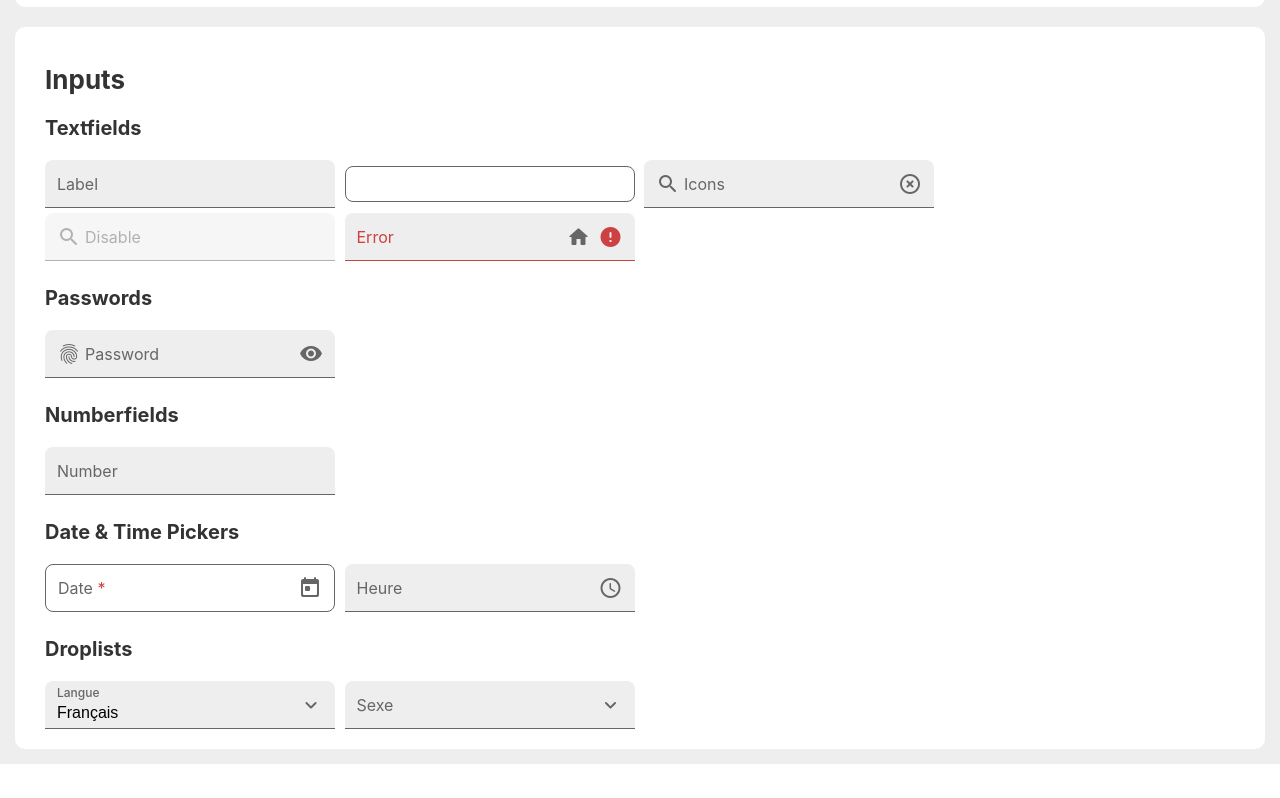
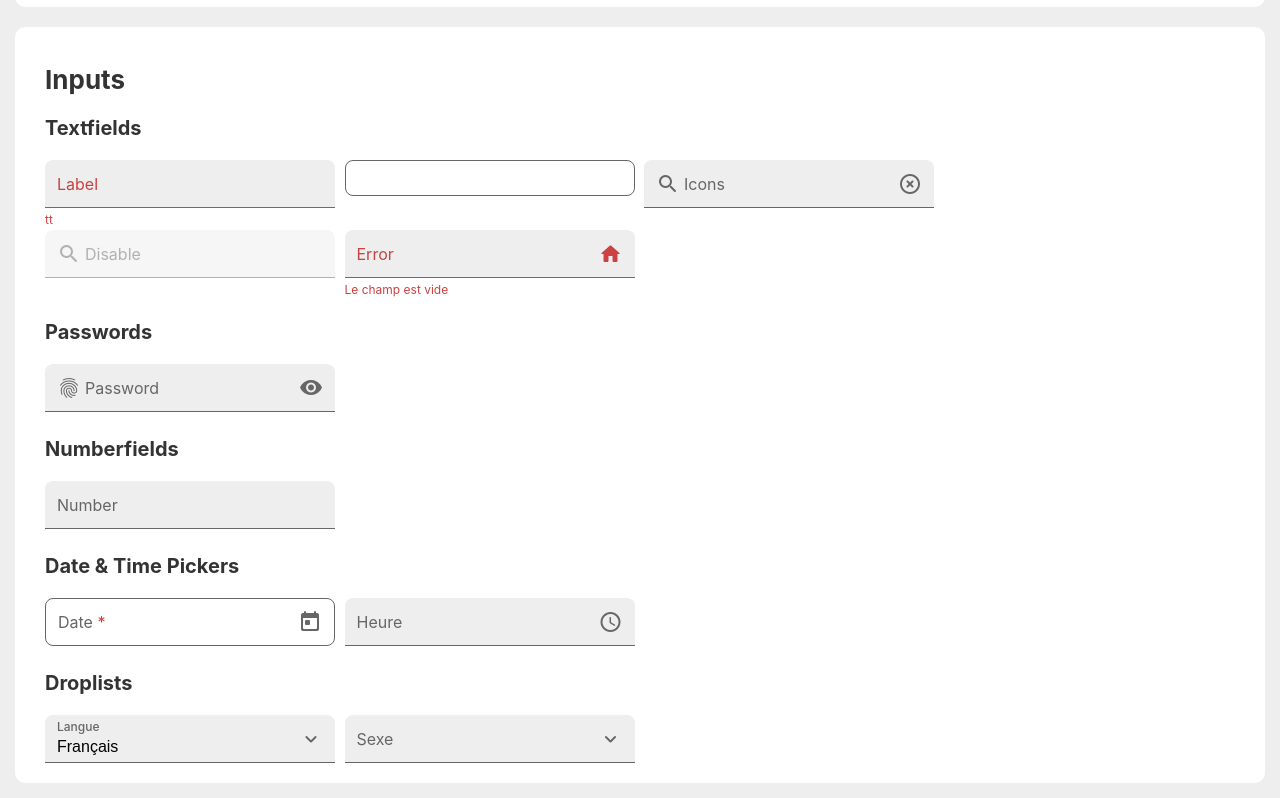
Before and after one commit to mrmuscles33/svelte-app, a Svelte app: page / in a window 1280 px wide. Shown: the part 737-1535 px from the top of the page. Before the commit the page ends 1501 px from the top, so only its background shows below. Built offline with nearby package versions, Linux system fonts and the light colour scheme.

Commit message:
Dans les champs input, le message d'erreur est désormais affiché en dessous du champ

```diff
--- a/src/App.svelte
+++ b/src/App.svelte
@@ -149,6 +149,7 @@
 
 		<Textfield
 			label="Label"
+			errorMessage="tt"
 		/>
 		<Textfield
 			filled={false}
--- a/src/Components/Textfield.svelte
+++ b/src/Components/Textfield.svelte
@@ -111,12 +111,12 @@
 		node.type = type;
 	}
         function onKeyDownIcon(event){
-                if(disable) return;
                 if(Events.isEnter(event)){
-                        dispatch('clickIcon', {
-                                value: value
-                        });
+                        onClickIcon();
                 }
+        }
+        function nothing(){
+                return;
         }
 </script>
 
@@ -128,6 +128,7 @@
      class:labelled={label!=""}
      class:textfield-error={hasError}
      on:click={onClick}
+     on:keypress={nothing}
      style="--width: {width}px;
             --width-input: {inputWidth}px;
             {style}">
@@ -145,26 +146,24 @@
         {#if iconLeft != ""}
                 <span class="textfield-icon textfield-icon-left material-icons-round">{iconLeft}</span>
         {/if}
-        {#if hasError}
-                <span class="textfield-icon textfield-icon-right textfield-icon-error">
-                        <Tooltip text={errorMessage}>
-                                <span class="material-icons-round" tabindex="0">error</span>
-                        </Tooltip>
-                </span>
-        {/if}
         {#if iconRight != ""}
                 <span
                         class="textfield-icon textfield-icon-right material-icons-round"
                         role="button"
                         tabindex="0"
                         on:keydown={onKeyDownIcon}
-                        on:click|stopPropagation={onClickIcon}>{iconRight}</span>
+                        on:click|stopPropagation={onClickIcon}>
+                        {iconRight}
+                </span>
+        {/if}
+        {#if hasError}
+                <span class="textfield-error-msg">{errorMessage}</span>
         {/if}
 </div>
 
 <style>
         .textfield-main {
-                vertical-align: middle;
+                vertical-align: top;
                 background-color: transparent;
                 display: inline-block;
                 height: 36px;
@@ -200,6 +199,7 @@
         .textfield-main.textfield-error.filled,
         .textfield-main.textfield-error:not(.filled) {
                 border-color: var(--color-error);
+                margin-bottom: 22px;
         }
         .textfield-main.disable {
                 opacity: 0.5;
@@ -286,11 +286,13 @@
         .textfield-main:focus-within .textfield-icon {
                 color: var(--color-focus);
         }
+        .textfield-main.textfield-error .textfield-icon {
+                color: var(--color-error);
+        }
         .textfield-icon .material-icons-round {
                 font-size: 21px;
         }
-        .textfield-main.labelled .textfield-icon,
-        .textfield-main.labelled .textfield-icon .material-icons-round {
+        .textfield-main.labelled .textfield-icon {
                 font-size: 24px;
         }
         .textfield-icon.textfield-icon-left {
@@ -300,12 +302,11 @@
                 cursor: pointer;
                 right: 12px;
         }
-        .textfield-icon-error,
-        .textfield-main:focus-within .textfield-icon-error {
+        .textfield-error-msg {
+                position: absolute;
+                top: 100%;
+                transform: translateY(5px);
+                font-size: 12px;
                 color: var(--color-error);
-                display: flex;
-        }
-        .textfield-icon-error ~ .textfield-icon-right {
-                right: 44px;
         }
 </style>
```
